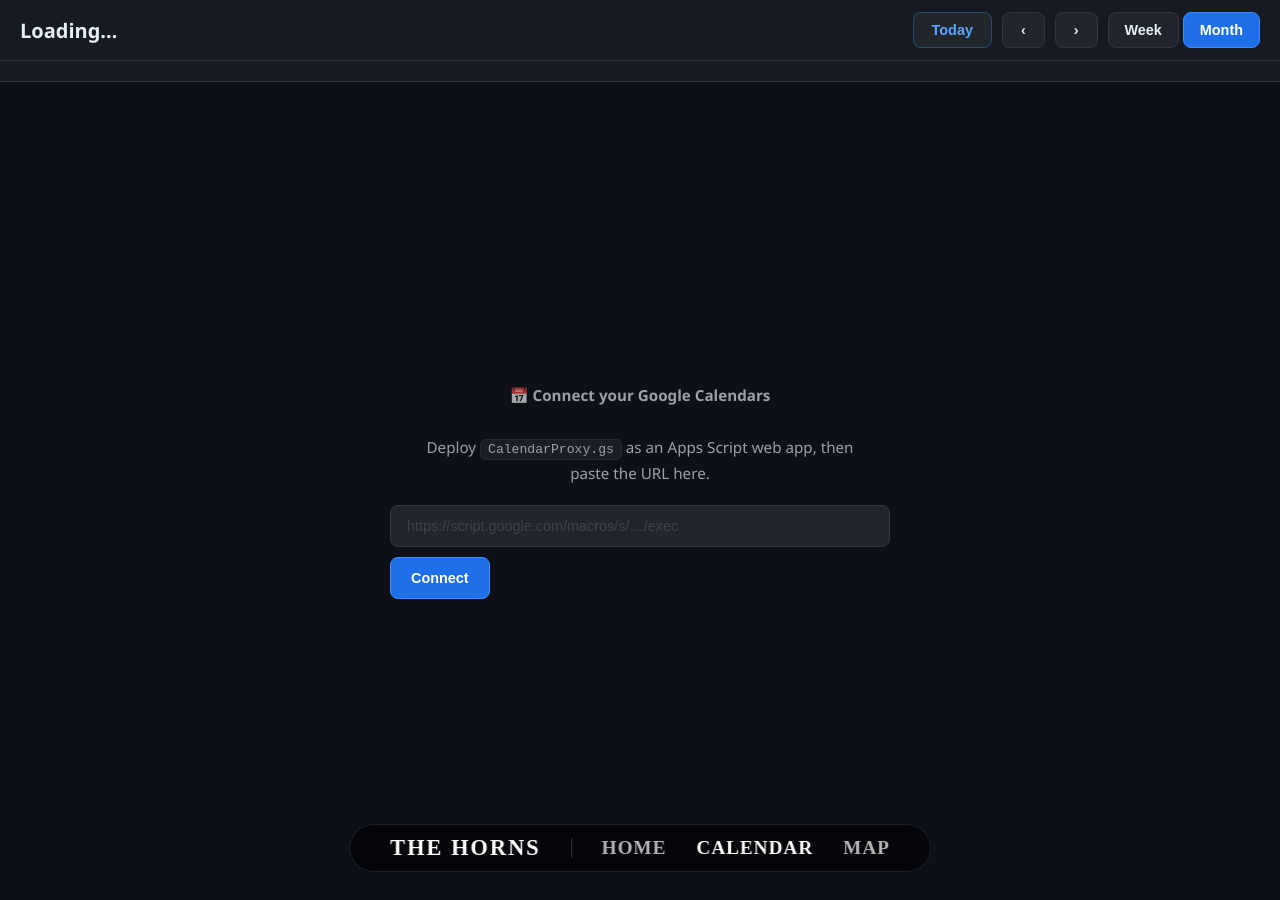
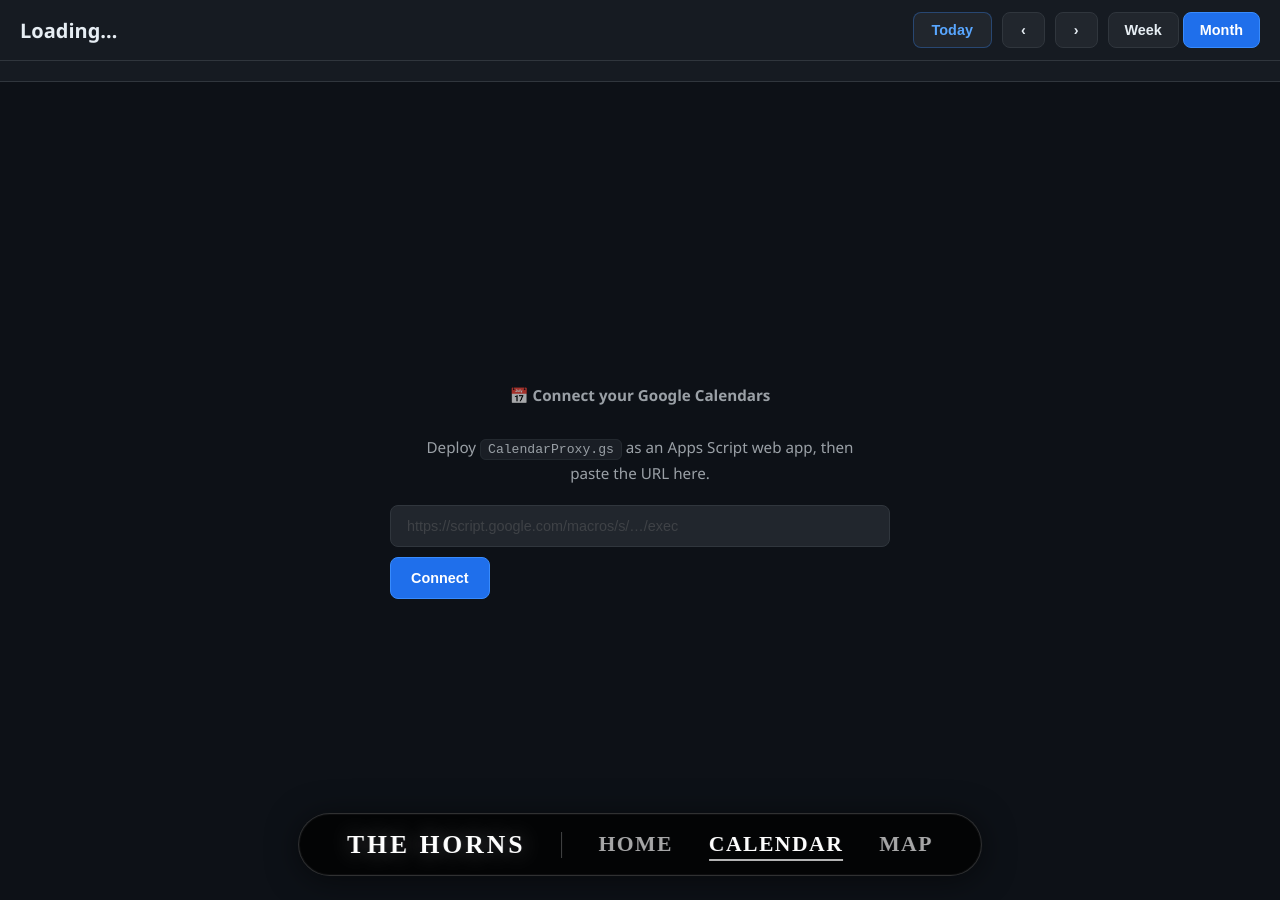
Before and after one commit to brandonbrews/grandparents-dashboard, a Jekyll site: the page built from calendar.md, in a window 1280 px wide. Built offline with Jekyll 4.4.1, drawn with Linux system fonts in a browser that asks for light colours.

Commit message:
updated default and index

```diff
--- a/_layouts/default.html
+++ b/_layouts/default.html
@@ -3,66 +3,84 @@
 <head>
     <title>{{ page.title }} | {{ site.family_name }}</title>
     <style>
-        /* ── RESET ── */
         *, *::before, *::after { box-sizing: border-box; margin: 0; padding: 0; }
         html, body { width: 100%; height: 100%; overflow: hidden; background: #000; }
 
-        /* ── BOTTOM NAV BAR ── */
+        /* ── BOTTOM NAV BAR — larger, more prominent ── */
         .nav-container {
             position: fixed;
-            bottom: 28px;
+            bottom: 24px;
             left: 50%;
             transform: translateX(-50%);
             z-index: 1000;
-            background: rgba(0, 0, 0, 0.6);
-            backdrop-filter: blur(10px);
-            -webkit-backdrop-filter: blur(10px);
-            padding: 10px 40px;
-            border-radius: 50px;
-            border: 1px solid rgba(255, 255, 255, 0.1);
+            background: rgba(0, 0, 0, 0.75);
+            backdrop-filter: blur(16px);
+            -webkit-backdrop-filter: blur(16px);
+            padding: 14px 48px;
+            border-radius: 60px;
+            border: 1px solid rgba(255, 255, 255, 0.18);
+            box-shadow: 0 4px 32px rgba(0,0,0,0.5), 0 0 0 1px rgba(255,255,255,0.04) inset;
             display: flex;
             align-items: center;
-            gap: 30px;
+            gap: 36px;
             white-space: nowrap;
         }
 
         .nav-logo {
             font-weight: 900;
-            letter-spacing: 2px;
+            letter-spacing: 3px;
             color: #fff;
             text-decoration: none;
-            font-size: 1.4rem;
+            font-size: 1.6rem;
             text-transform: uppercase;
+            text-shadow: 0 0 20px rgba(255,255,255,0.3);
         }
 
         .nav-divider {
             width: 1px;
-            height: 20px;
-            background: rgba(255, 255, 255, 0.2);
+            height: 26px;
+            background: rgba(255, 255, 255, 0.25);
         }
 
         .nav-links {
             display: flex;
-            gap: 30px;
+            gap: 36px;
         }
         .nav-links a {
-            color: rgba(255, 255, 255, 0.7);
+            color: rgba(255, 255, 255, 0.65);
             text-decoration: none;
-            font-size: 1.2rem;
+            font-size: 1.35rem;
             font-weight: 700;
             text-transform: uppercase;
-            letter-spacing: 1px;
+            letter-spacing: 1.5px;
             transition: color 0.3s;
             -webkit-tap-highlight-color: transparent;
             touch-action: manipulation;
+            padding: 4px 0;
         }
-        .nav-links a:hover,
-        .nav-links a.active { color: #fff; }
+        .nav-links a:hover { color: #fff; }
+        .nav-links a.active {
+            color: #fff;
+            border-bottom: 2px solid rgba(255,255,255,0.7);
+            padding-bottom: 2px;
+        }
+
+        /* ── IDLE OVERLAY — shown after inactivity timeout ── */
+        #idle-overlay {
+            display: none;
+            position: fixed; inset: 0;
+            background: rgba(0,0,0,0);
+            z-index: 2000;
+            cursor: pointer;
+        }
     </style>
 </head>
 <body>
 
     {{ content }}
+
+    <!-- Invisible overlay that catches the "wake" tap when idle redirect fires -->
+    <div id="idle-overlay" onclick="cancelIdle()"></div>
 
     <nav class="nav-container">
         <a href="{{ site.baseurl }}/" class="nav-logo">{{ site.family_name }}</a>
```
Also changed, not shown: other parts of _layouts/default.html (+54 -2 lines), index.md (+13 -13 lines).
